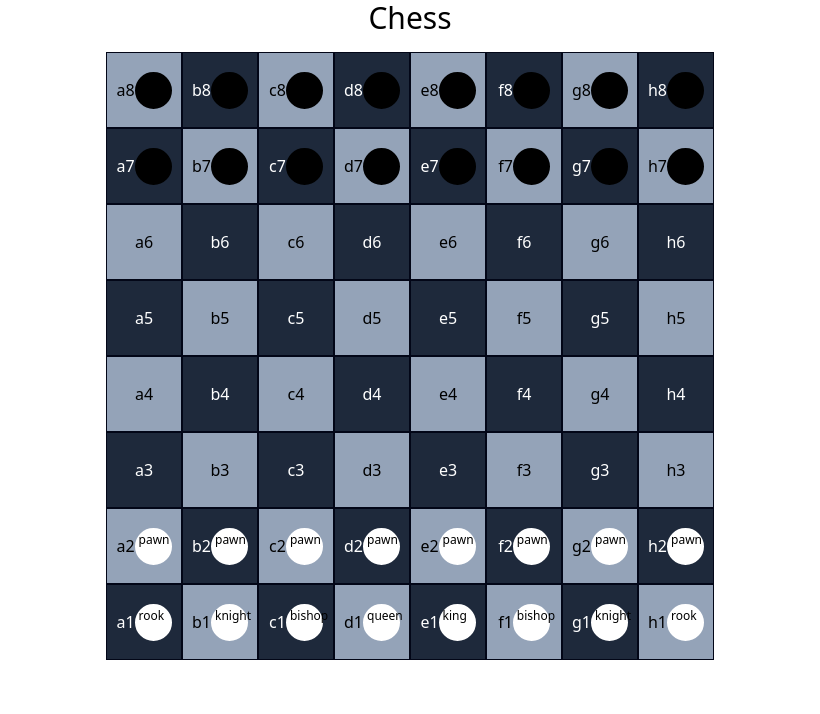
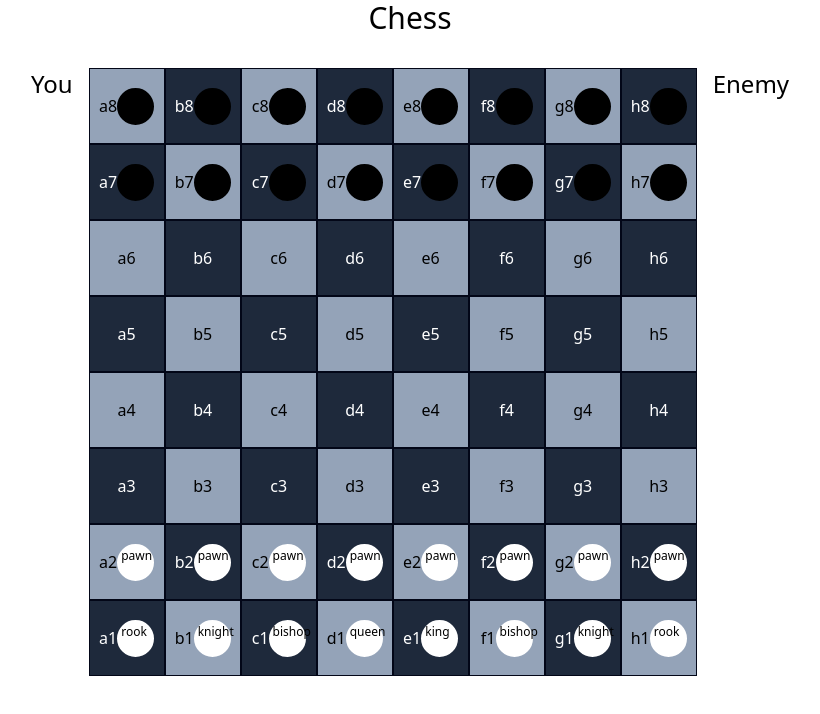
Before and after one commit to RShillgit/Chess, a React (Vite) app: page / in a window 1280 px wide. Shown: the top 714 px of the page, without its empty margins (230-1050 px from the left). Built offline with nearby package versions, Linux system fonts and the light colour scheme.

Commit message:
Basic piece graveyard

```diff
--- a/src/App.tsx
+++ b/src/App.tsx
@@ -48,17 +48,80 @@ const App = () => {
 
   const { user, ai, selectedChessPiece, selectPiece } = useChessContext();
 
+  const graveyardStyles = [
+    ""
+  ];
+
   useEffect(() => {
     console.log(user)
     console.log(ai)
   }, [])
 
+  // Displays dead pieces
+  const pieceGraveyard = (player: 'user' | 'ai') => {
+
+    if (player === 'user') {
+
+      return (
+        <div className="grid grid-cols-2 gap-1">
+          {user.pieces.map(piece => {
+            if (!piece.alive) {
+              return (
+                <div key={piece.id} className="flex justify-center items-center bg-white w-10 h-10 border-4 border-white
+                  rounded-full text-black text-xs"
+                >
+                  {piece.type}
+                </div>
+              )
+            }
+          })}
+        </div>
+      )
+
+    }
+    else if (player === 'ai') {
+
+      return (
+        <div className="grid grid-cols-2 gap-1">
+          {ai.pieces.map(piece => {
+            if (!piece.alive) {
+              return (
+                <div key={piece.id} className="flex justify-center items-center bg-black w-10 h-10 border-4 border-black
+                  rounded-full text-white text-xs"
+                >
+                  {piece.type}
+                </div>
+              )
+            }
+          })}
+        </div>
+      )
+
+    }
+    else return <></>;
+
+  }
+
   return (
     <div>
       <h1 className="flex justify-center text-3xl translate-y-">Chess</h1>
 
-      <div className="flex justify-center">
-        <ChessBoard />
+      <div className="flex justify-center p-4">
+
+        <div className="py-4 pb-4">
+          <h1 className="text-2xl">You</h1>
+          {pieceGraveyard('user')}
+        </div>
+
+        <div className="flex justify-center">
+          <ChessBoard />
+        </div>
+
+        <div className="py-4 pb-4">
+          <h1 className="text-2xl">Enemy</h1>
+          {pieceGraveyard('ai')}
+        </div>
+
       </div>
 
     </div>
--- a/src/components/ChessBoard.tsx
+++ b/src/components/ChessBoard.tsx
@@ -60,7 +60,9 @@ const ChessBoard = () => {
         const userPieceExists = user.pieces.find(piece => piece.position === position);
         const aiPieceExists = ai.pieces.find(piece => piece.position === position);
 
-        if (userPieceExists ) {
+        if (userPieceExists) {
+
+            if (userPieceExists.alive) {
                 return (
                     <div className="bg-white w-1/2 h-1/2 border-4 border-white rounded-full cursor-pointer hover:border-yellow-500 focus:bg-red-700"
                         id={`piece-${userPieceExists.position}`}
@@ -70,10 +72,14 @@ const ChessBoard = () => {
                     </div>
                 )
             }
+
+        }
         else if (aiPieceExists) {
+            if(aiPieceExists.alive) {
                 return (
                     <div className="bg-black w-1/2 h-1/2 border-4 border-black rounded-full"></div>
                 )
+            }
         }
     }
 
```
Lines whose indentation alone changed are shown as unchanged.
